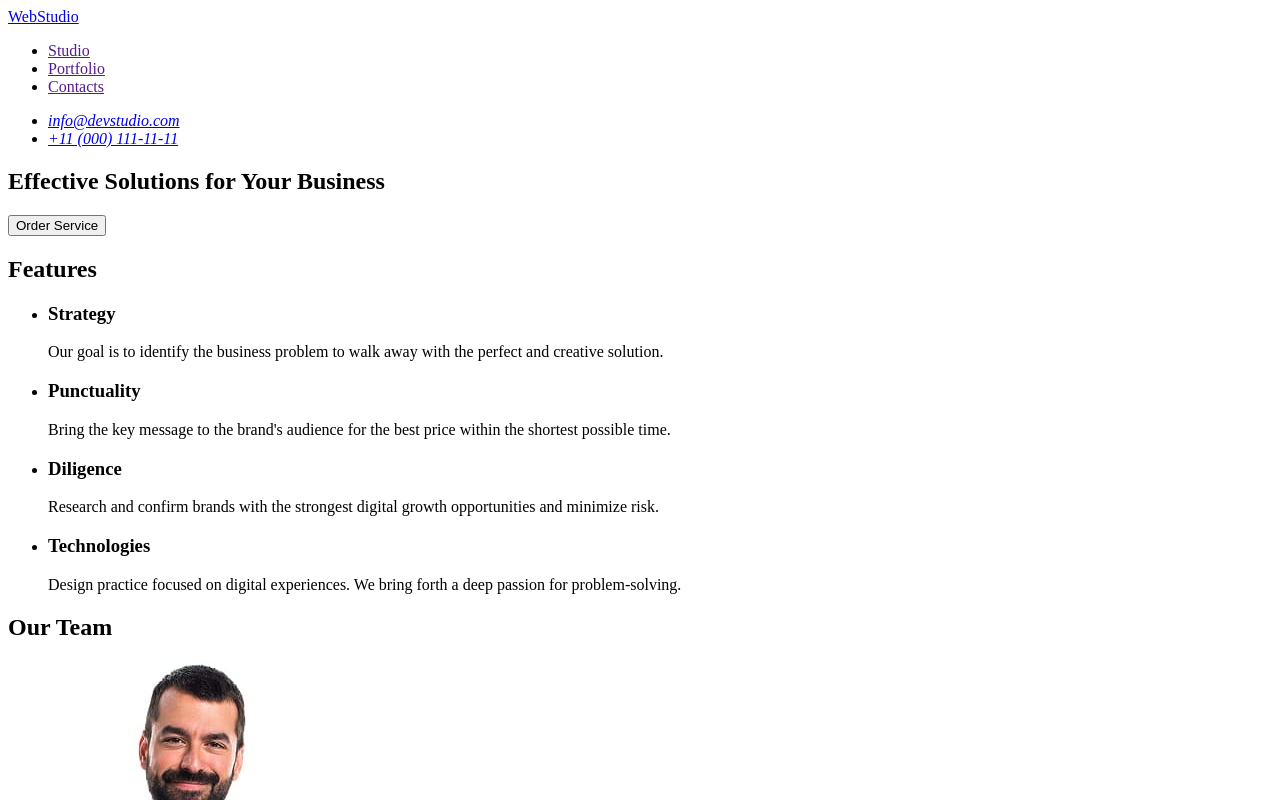
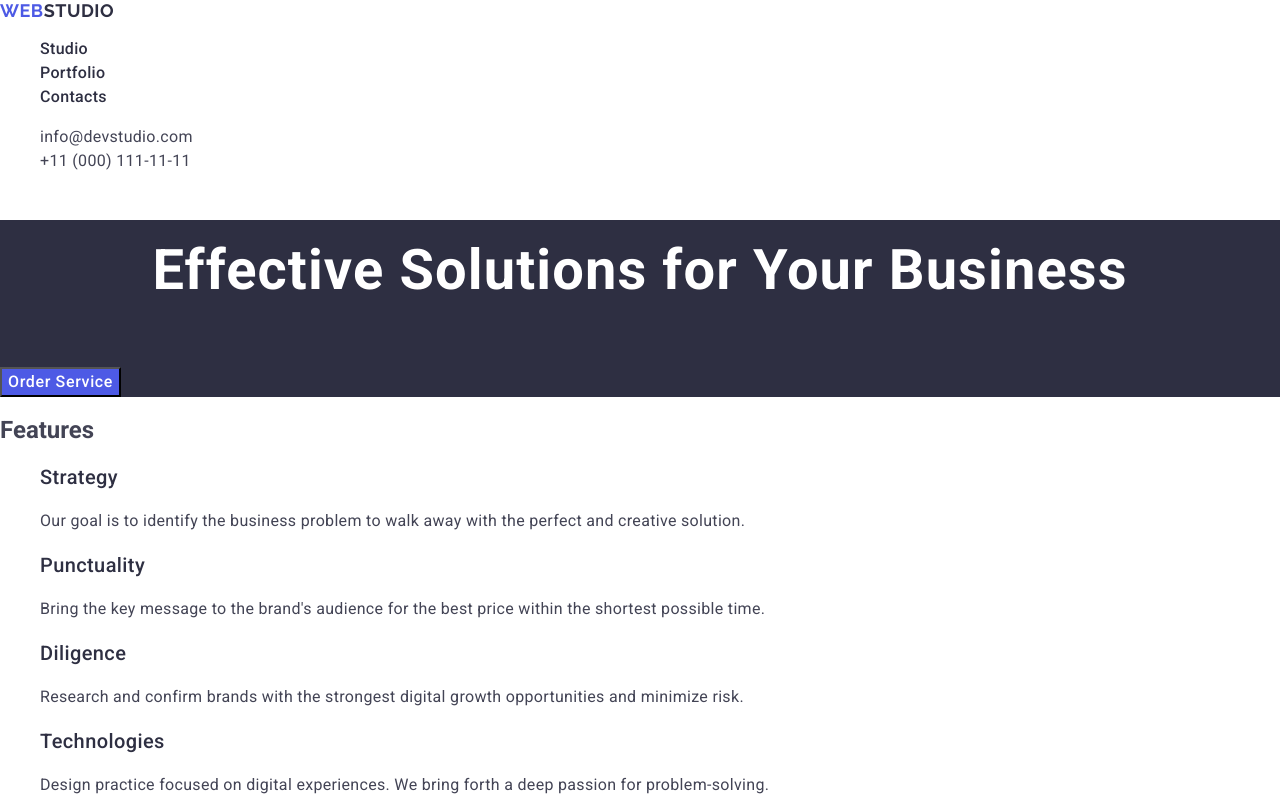
Before and after one commit to valeriykorzhenko/goit-markup-hw-02, a plain HTML site: page index.html in a window 1280 px wide. Shown: the top 800 px of the page. Drawn offline with nearby package versions, Linux system fonts and the light colour scheme.

Commit message:
add styles header

```diff
--- /dev/null
+++ b/css/styles.css
@@ -0,0 +1,141 @@
+body {
+font-family: "Roboto",
+        sans-serif;
+      color: #434455;
+      background-color: #fff;
+}
+
+ul, ol {
+    list-style-type: none;
+}
+
+a {
+text-decoration: none;
+}
+
+.logo {
+    font-family: "Raleway", sans-serif;
+        font-weight: 700;
+        font-size: 18px;
+        line-height: 1.17;
+        letter-spacing: 0.03em;
+        text-transform: uppercase;
+        color: #4d5ae5;
+}
+
+.header-logo .logo-part {
+    color: #2e2f42;
+}
+
+.footer-logo .logo-part {
+   color: #f4f4fd;
+}
+
+.nav-link {
+        font-weight: 500;
+        font-size: 16px;
+        line-height: 1.5;
+        letter-spacing: 0.02em;
+        color: #2e2f42;
+}
+
+.contacts {
+    font-style: normal;
+}
+
+.contacts-link {
+        font-size: 16px;
+        line-height: 1.5;
+        letter-spacing: 0.02em;
+        color: #434455;
+}
+
+.nav-link:hover,
+.nav-link:focus,
+.contacts-link:hover,
+.contacts-link:focus {
+color: #404bbf;
+}
+
+.hero {
+    background-color: #2e2f42;
+}
+
+.hero-text {
+            font-weight: 700;
+        font-size: 56px;
+        line-height: 1.8;
+        letter-spacing: 0.02em;
+        text-align: center;
+        color: #fff;
+}
+
+.hero-button {
+            font-weight: 500;
+        font-size: 16px;
+        line-height: 1.5;
+        letter-spacing: 0.04em;
+        color: #fff;
+    background-color: #4d5ae5;
+}
+
+.hero-button:hover,
+.hero-button:focus {
+    background: #404bbf;
+}
+
+.features-list {
+            font-weight: 500;
+        font-size: 20px;
+        line-height: 1.2;
+        letter-spacing: 0.02em;
+        color: #2e2f42;
+}
+
+.features-text {
+            font-weight: 400;
+        font-size: 16px;
+        line-height: 1.5;
+        letter-spacing: 0.02em;
+        color: #434455;
+}
+
+.team {
+    background-color: #f4f4fd;
+            font-weight: 700;
+        font-size: 36px;
+        line-height: 1.10;
+        letter-spacing: 0.02em;
+        text-align: center;
+        color: #2e2f42;
+}
+
+.team-list {
+            font-weight: 500;
+        font-size: 20px;
+        line-height: 1.2;
+        letter-spacing: 0.02em;
+        text-align: center;
+        color: #2e2f42;
+}
+
+.team-text {
+            font-weight: 400;
+        font-size: 16px;
+        line-height: 1.5;
+        letter-spacing: 0.02em;
+        text-align: center;
+        color: #434455;
+}
+
+.page-footer {
+    background-color: #2e2f42;
+}
+
+.footer-text {
+            font-weight: 400;
+        font-size: 16px;
+        line-height: 1.5;
+        letter-spacing: 0.02em;
+        color: #f4f4fd;
+}
--- a/index.html
+++ b/index.html
@@ -4,58 +4,87 @@
     <meta charset="UTF-8" />
     <meta name="viewport" content="width=device-width, initial-scale=1.0" />
     <title>Web Studio</title>
+
+    <link
+      rel="stylesheet"
+      href="https://cdnjs.cloudflare.com/ajax/libs/modern-normalize/3.0.1/modern-normalize.min.css"
+      integrity="sha512-q6WgHqiHlKyOqslT/lgBgodhd03Wp4BEqKeW6nNtlOY4quzyG3VoQKFrieaCeSnuVseNKRGpGeDU3qPmabCANg=="
+      crossorigin="anonymous"
+      referrerpolicy="no-referrer"
+    />
+
+    <link rel="preconnect" href="https://fonts.googleapis.com" />
+    <link rel="preconnect" href="https://fonts.gstatic.com" crossorigin />
+    <link
+      href="https://fonts.googleapis.com/css2?family=Raleway:wght@700&family=Roboto:wght@100..900&display=swap"
+      rel="stylesheet"
+    />
+
+    <link rel="stylesheet" href="./css/styles.css" />
   </head>
   <body>
-    <header>
-      <nav>
-        <a href="./index.html">WebStudio</a>
-        <ul>
-          <li><a href="">Studio</a></li>
-          <li><a href="">Portfolio</a></li>
-          <li><a href="">Contacts</a></li>
+    <header class="page-header">
+      <nav class="header-nav">
+        <a class="logo header-logo" href="./index.html"
+          >Web<span class="logo-part">Studio</span></a
+        >
+        <ul class="nav-list">
+          <li class="nav-item">
+            <a class="nav-link" href="./index.html">Studio</a>
+          </li>
+          <li class="nav-item"><a class="nav-link" href="">Portfolio</a></li>
+          <li class="nav-item"><a class="nav-link" href="">Contacts</a></li>
         </ul>
       </nav>
 
-      <address>
-        <ul>
-          <li><a href="mailto:info@devstudio.com">info@devstudio.com</a></li>
-          <li><a href="tel:+110001111111">+11 (000) 111-11-11</a></li>
+      <address class="contacts">
+        <ul class="contacts-list">
+          <li class="contacts-item">
+            <a class="contacts-link" href="mailto:info@devstudio.com"
+              >info@devstudio.com</a
+            >
+          </li>
+          <li class="contacts-item">
+            <a class="contacts-link" href="tel:+110001111111"
+              >+11 (000) 111-11-11</a
+            >
+          </li>
         </ul>
       </address>
     </header>
 
     <main>
-      <section>
-        <h1>Effective Solutions for Your Business</h1>
-        <button type="button">Order Service</button>
+      <section class="hero">
+        <h1 class="hero-text">Effective Solutions for Your Business</h1>
+        <button type="button" class="hero-button">Order Service</button>
       </section>
       <section>
         <h2>Features</h2>
         <ul>
           <li>
-            <h3>Strategy</h3>
-            <p>
+            <h3 class="features-list">Strategy</h3>
+            <p class="features-text">
               Our goal is to identify the business problem to walk away with the
               perfect and creative solution.
             </p>
           </li>
           <li>
-            <h3>Punctuality</h3>
-            <p>
+            <h3 class="features-list">Punctuality</h3>
+            <p class="features-text">
               Bring the key message to the brand's audience for the best price
               within the shortest possible time.
             </p>
           </li>
           <li>
-            <h3>Diligence</h3>
-            <p>
+            <h3 class="features-list">Diligence</h3>
+            <p class="features-text">
               Research and confirm brands with the strongest digital growth
               opportunities and minimize risk.
             </p>
           </li>
           <li>
-            <h3>Technologies</h3>
-            <p>
+            <h3 class="features-list">Technologies</h3>
+            <p class="features-text">
               Design practice focused on digital experiences. We bring forth a
               deep passion for problem-solving.
             </p>
@@ -63,7 +92,7 @@
         </ul>
       </section>
       <section>
-        <h2>Our Team</h2>
+        <h2 class="team">Our Team</h2>
         <ul>
           <li>
             <img
@@ -72,8 +101,8 @@
               width="264"
               height="260"
             />
-            <h3>Mark Guerrero</h3>
-            <p>Product Designer</p>
+            <h3 class="team-list">Mark Guerrero</h3>
+            <p class="team-text">Product Designer</p>
           </li>
           <li>
             <img
@@ -82,8 +111,8 @@
               width="264"
               height="260"
             />
-            <h3>Tom Ford</h3>
-            <p>Frontend Developer</p>
+            <h3 class="team-list">Tom Ford</h3>
+            <p class="team-text">Frontend Developer</p>
           </li>
           <li>
             <img
@@ -92,8 +121,8 @@
               width="264"
               height="260"
             />
-            <h3>Camila Garcia</h3>
-            <p>Marketing</p>
+            <h3 class="team-list">Camila Garcia</h3>
+            <p class="team-text">Marketing</p>
           </li>
           <li>
             <img
@@ -102,15 +131,17 @@
               width="264"
               height="260"
             />
-            <h3>Daniel Wilson</h3>
-            <p>UI Designer</p>
+            <h3 class="team-list">Daniel Wilson</h3>
+            <p class="team-text">UI Designer</p>
           </li>
         </ul>
       </section>
     </main>
-    <footer>
-      <a href="./index.html">WebStudio</a>
-      <p>
+    <footer class="page-footer">
+      <a class="logo footer-logo" href="./index.html"
+        >Web<span class="logo-part">Studio</span></a
+      >
+      <p class="footer-text">
         Increase the flow of customers and sales for your business with digital
         marketing & growth solutions.
       </p>
```
Also changed, not shown: images/port-01.jpg (added), images/port-02.jpg (added), images/port-03.jpg (added), images/port-04.jpg (added), images/port-05.jpg (added), images/port-06.jpg (added).
